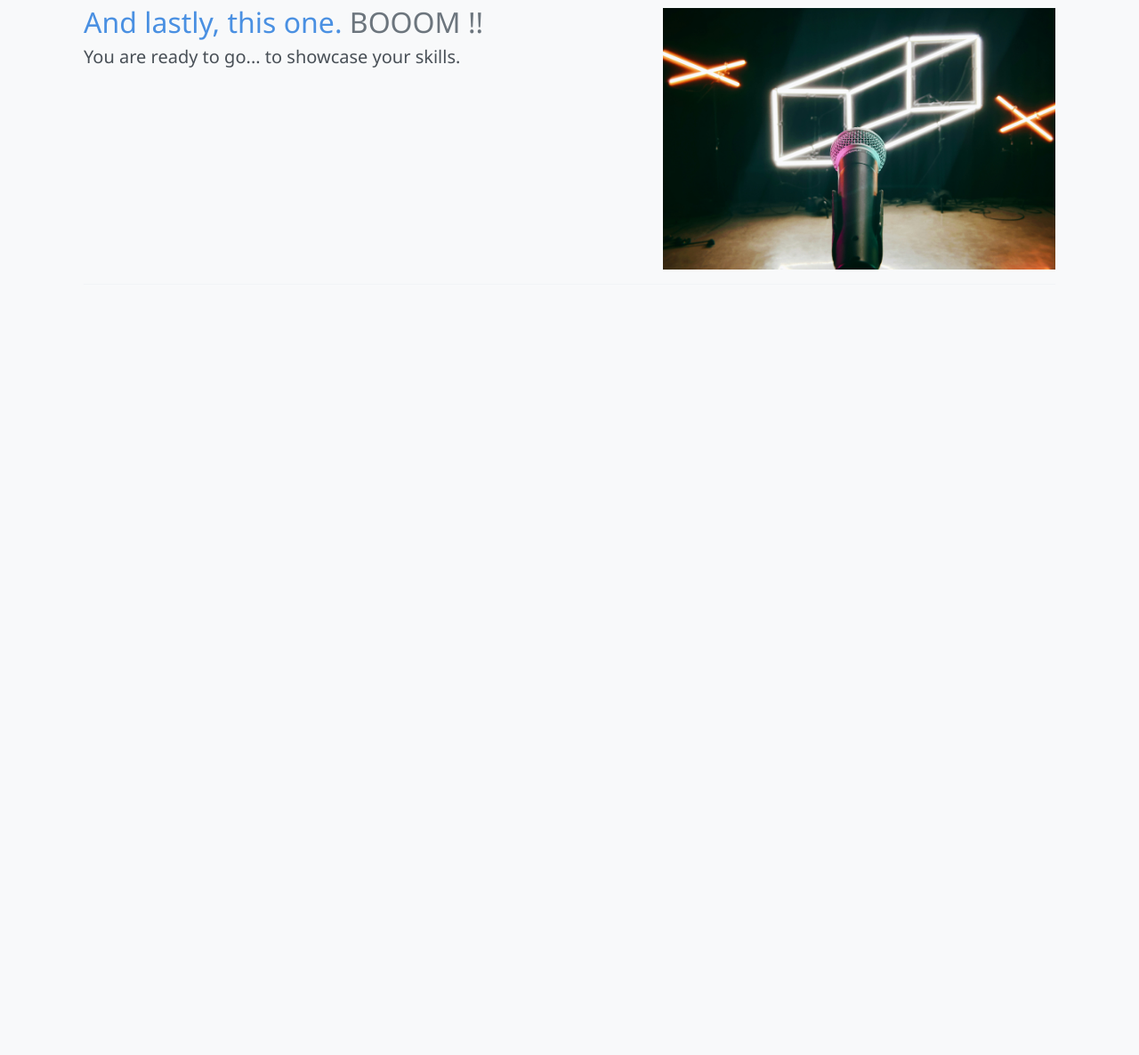
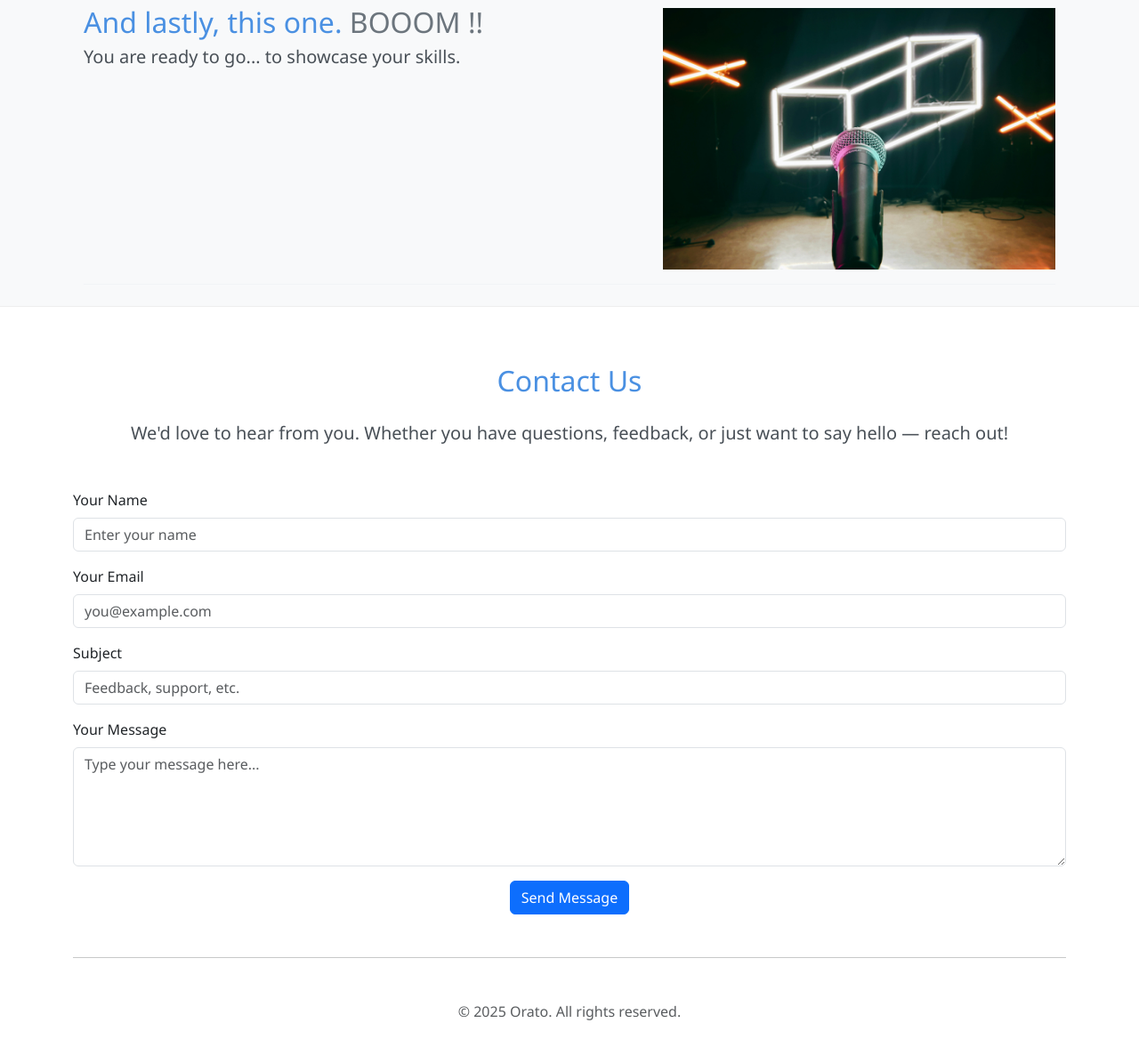
Before and after one commit to theamityadavv/orato, a plain HTML site: page index.html in a window 1280 px wide. Shown: the part 2031-3217 px from the top of the page at 89% size. Before the commit the page ends 2375 px from the top, so only its background shows below. Drawn offline with nearby package versions, Linux system fonts and the light colour scheme.

Commit message:
Update index.html

```diff
--- a/index.html
+++ b/index.html
@@ -242,6 +242,52 @@
   <script src="https://cdn.jsdelivr.net/npm/bootstrap@5.3.6/dist/js/bootstrap.bundle.min.js"
     integrity="sha384-j1CDi7MgGQ12Z7Qab0qlWQ/Qqz24Gc6BM0thvEMVjHnfYGF0rmFCozFSxQBxwHKO"
     crossorigin="anonymous"></script>
+
+<div>
+
+  <!-- Contact Section as Footer -->
+<footer style="background-color: #ffffff; padding: 4rem 2rem; border-top: 1px solid #eee;">
+  <div class="container">
+    <h2 class="text-center mb-4" style="color: #4a90e2;">Contact Us</h2>
+    <p class="lead text-center mb-5">We'd love to hear from you. Whether you have questions, feedback, or just want to say hello — reach out!</p>
+
+    <form>
+      <div class="mb-3">
+        <label for="name" class="form-label">Your Name</label>
+        <input type="text" class="form-control" id="name" placeholder="Enter your name" required>
+      </div>
+
+      <div class="mb-3">
+        <label for="email" class="form-label">Your Email</label>
+        <input type="email" class="form-control" id="email" placeholder="you@example.com" required>
+      </div>
+
+      <div class="mb-3">
+        <label for="subject" class="form-label">Subject</label>
+        <input type="text" class="form-control" id="subject" placeholder="Feedback, support, etc." required>
+      </div>
+
+      <div class="mb-3">
+        <label for="message" class="form-label">Your Message</label>
+        <textarea class="form-control" id="message" rows="5" placeholder="Type your message here..." required></textarea>
+      </div>
+
+      <div class="text-center">
+        <button type="submit" class="btn btn-primary">Send Message</button>
+      </div>
+    </form>
+
+    <hr class="my-5" />
+
+    <p class="text-center text-muted">© 2025 Orato. All rights reserved.</p>
+  </div>
+</footer>
+
+<!-- Bootstrap JS  -->
+<script src="https://cdn.jsdelivr.net/npm/bootstrap@5.3.0/dist/js/bootstrap.bundle.min.js"></script>
+
+</div>
+
 </body>
 
 </html>
```
